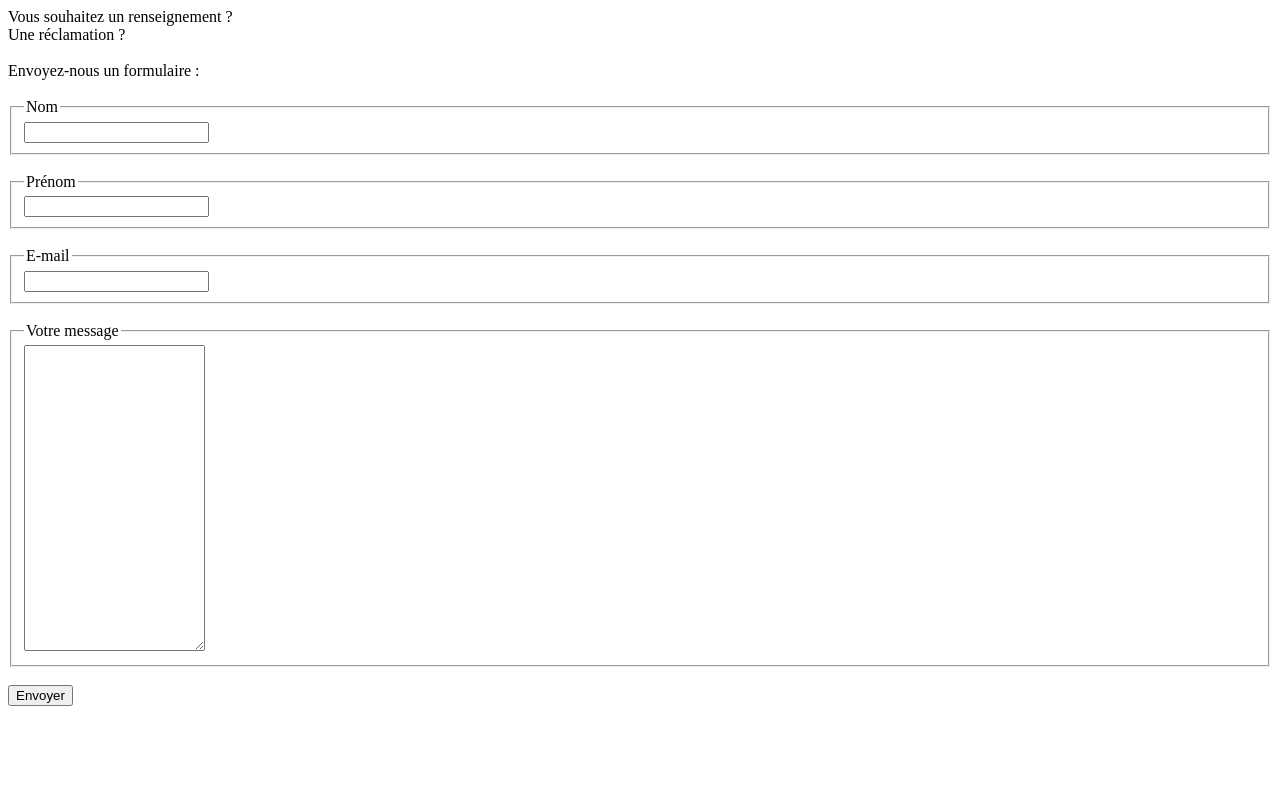
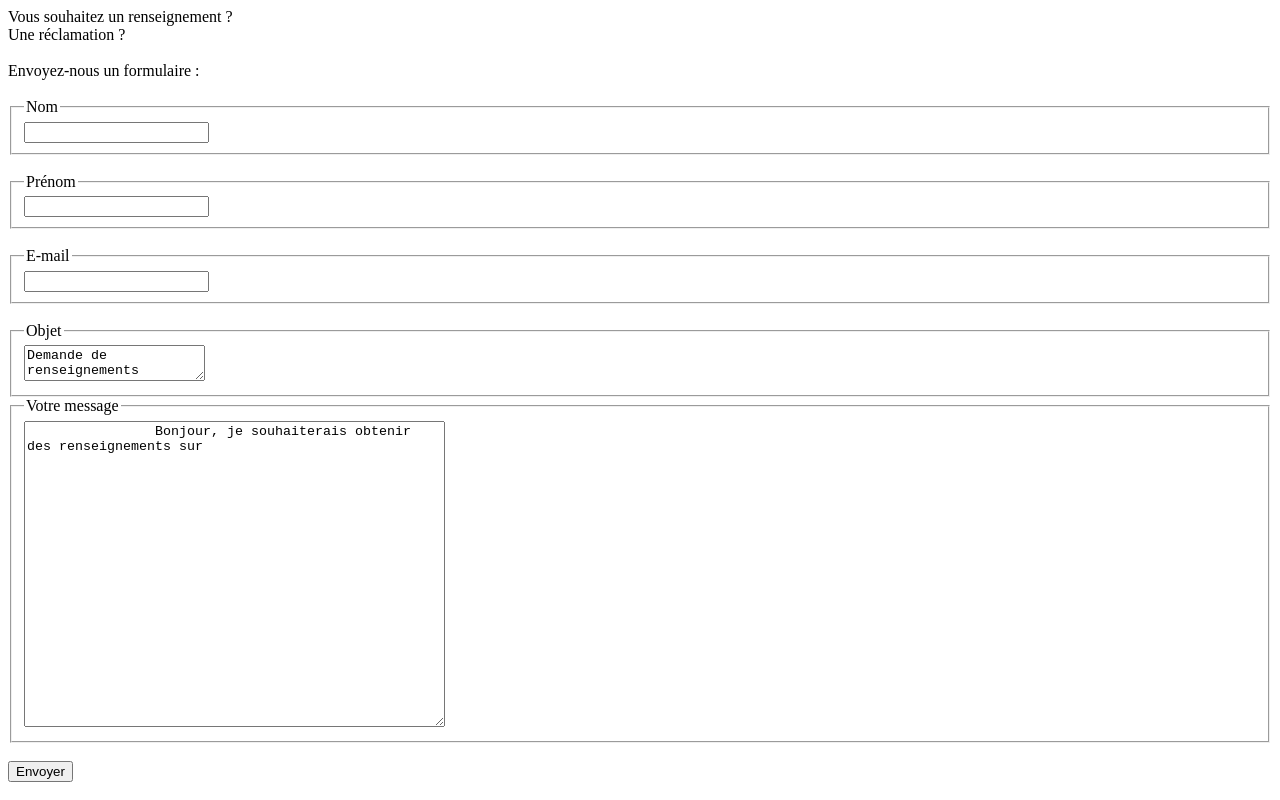
Before and after one commit to MathisNenach/https---github.com-cpe-lyon-projet-tlw-groupe-b-nalewajek-nenach, a plain HTML site: page contact.html in a window 1280 px wide. Drawn offline with Linux system fonts and the light colour scheme.

Commit message:
3rd commit

```diff
--- a/contact.html
+++ b/contact.html
@@ -26,8 +26,14 @@
             <input type="email">
         </fieldset></br>
         <fieldset>
+            <legend>Objet</legend>
+            <textarea>Demande de renseignements</textarea>
+        </fieldset>
+        <fieldset>
             <legend>Votre message</legend>
-            <textarea type="text" rows="20" cols="20"></textarea>
+            <textarea type="text" rows="20" cols="50">
+                Bonjour, je souhaiterais obtenir des renseignements sur
+            </textarea>
         </fieldset>
     </section></br>
     <input type="submit" value="Envoyer">
```
